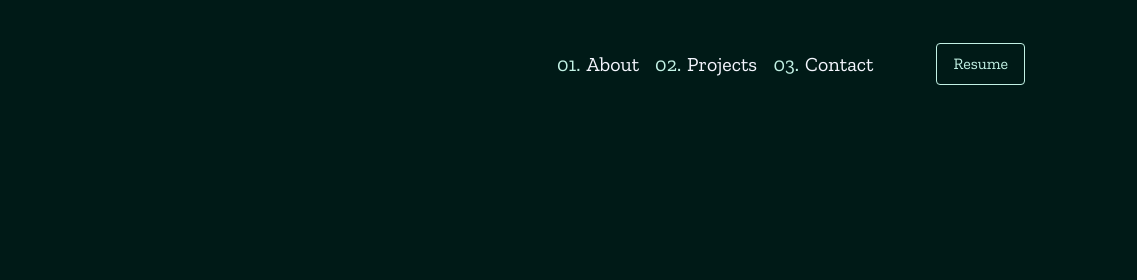
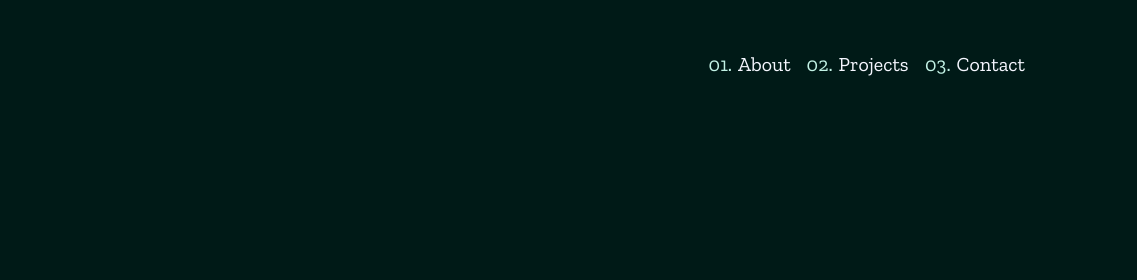
Before and after one commit to sherlineau/portfolio, a Gatsby site: page / in a window 1280 px wide. Shown: the top 280 px of the page, 143-1280 px from the left. Built offline with nearby package versions, Linux system fonts and the light colour scheme; Gatsby itself is replaced by a stand-in of ours.

Commit message:
Update Navbar.jsx
Remove resume

```diff
--- a/src/components/Navbar.jsx
+++ b/src/components/Navbar.jsx
@@ -1,5 +1,4 @@
 import React from 'react'
-import resumePDF from '../assets/Resume.pdf'
 import logo from '../assets/images/icon.png'
 import '../assets/css/Navbar.css'
 
@@ -14,7 +13,6 @@ const Navbar = () => {
           <li><a href="#about">About</a></li>
           <li><a href="#projects">Projects</a></li>
           <li><a href="#contact">Contact</a></li>
-          <a href={resumePDF} target="_blank" rel="noreferrer" className="btn"> Resume </a>
         </ol>
       </div>
     </nav>
```
